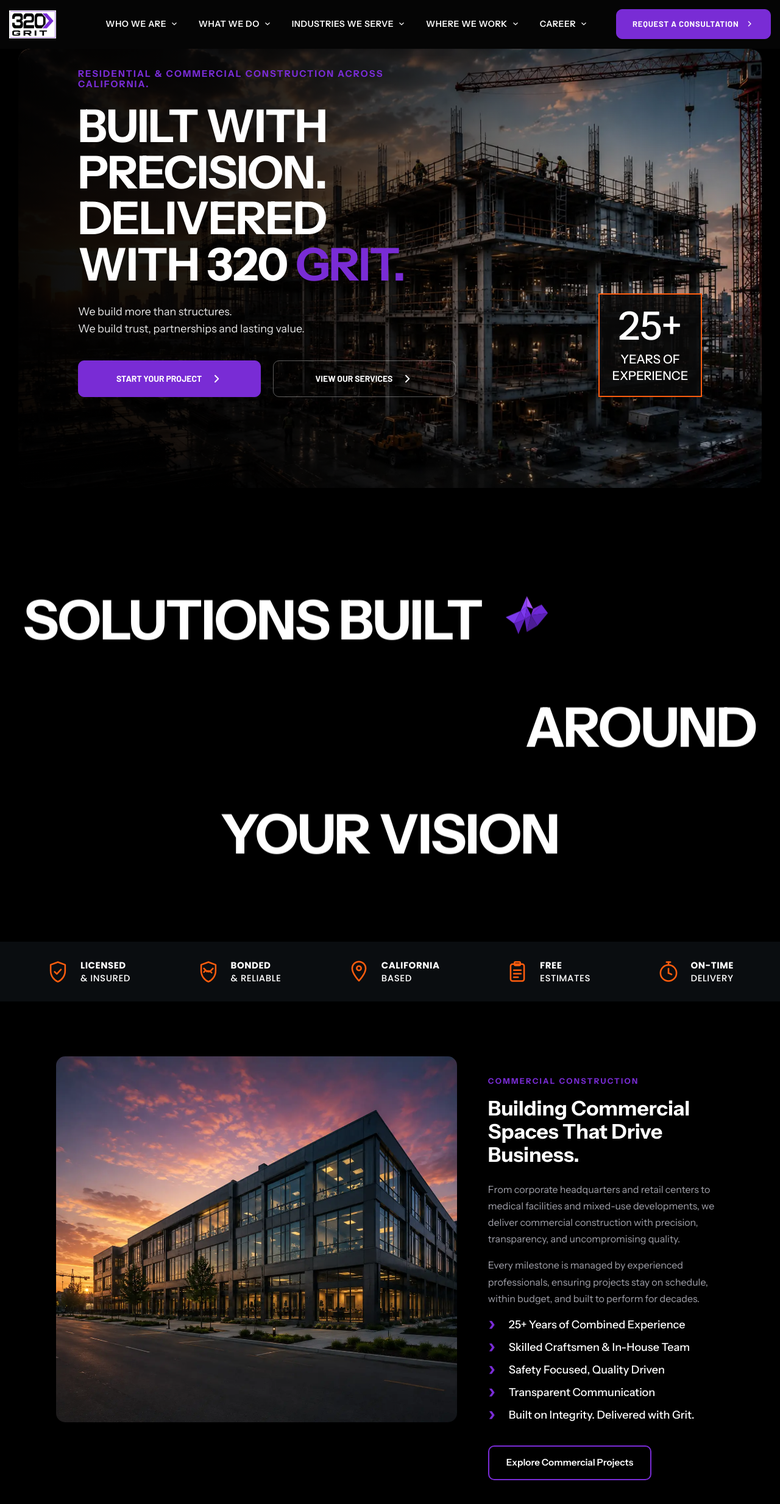
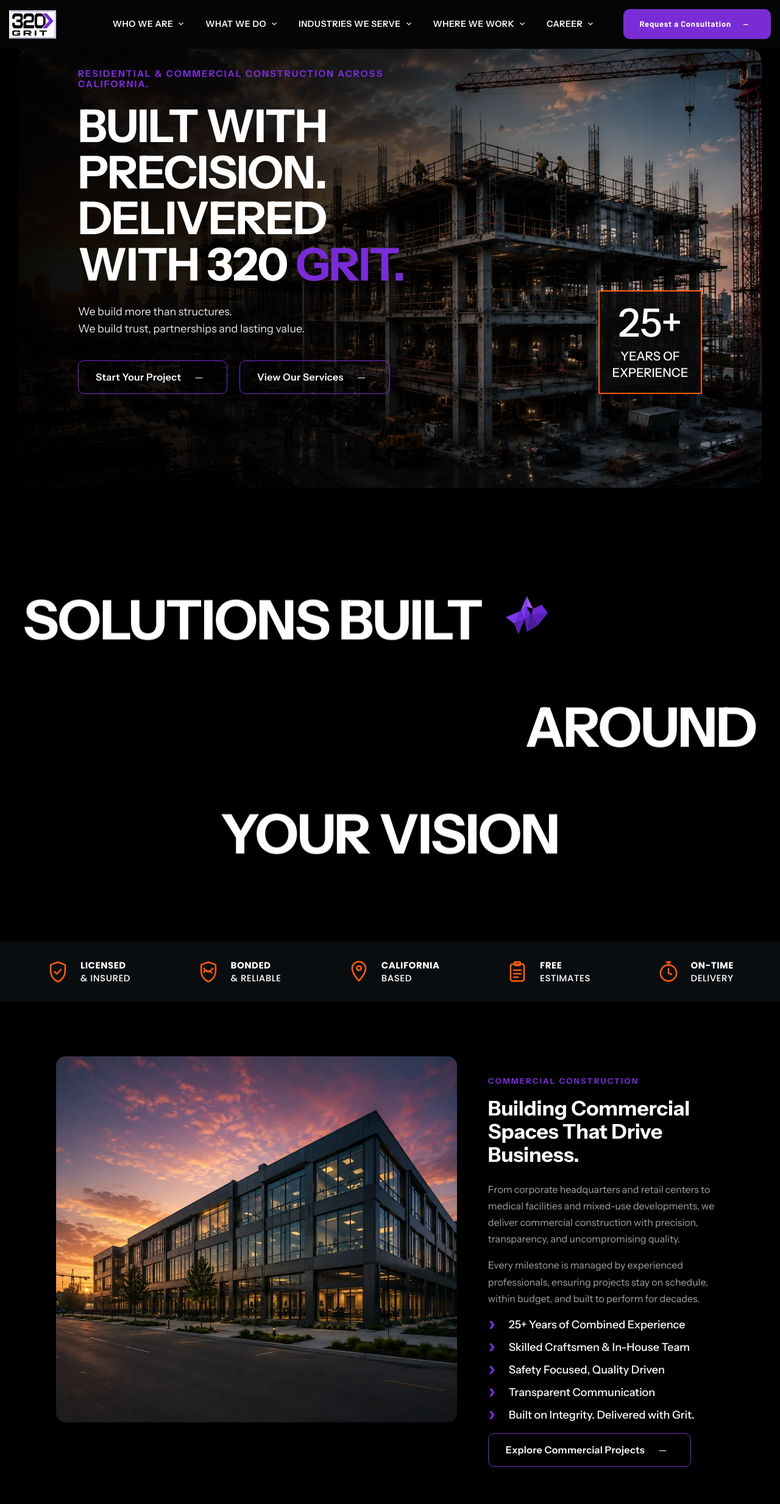
Before and after one commit to TaimoorWajid/website-320grit-angular, an Angular app: page / in a window 1280 px wide. Shown: the top 2466 px of the page at 61% size. Built offline with nearby package versions, Linux system fonts and the light colour scheme.

Commit message:
Buttons site-wide: Explore More style everywhere

```diff
--- a/src/app/features/home/components/home-hero/home-hero.component.html
+++ b/src/app/features/home/components/home-hero/home-hero.component.html
@@ -14,13 +14,13 @@
       <h1 class="home-hero__title">BUILT WITH<br />PRECISION.<br />DELIVERED<br />WITH 320 <span>GRIT.</span></h1>
       <p class="home-hero__sub">We build more than structures.<br />We build trust, partnerships and lasting value.</p>
       <div class="btn-group-320">
-        <a class="btn-320 btn-primary grit-magnetic" href="#contact-form" (click)="goTo('#contact-form', $event)">
-          <span>START YOUR PROJECT</span>
-          <svg class="btn-arrow" viewBox="0 0 24 24" fill="none" aria-hidden="true"><path d="M8 5L15 12L8 19" /></svg>
+        <a class="btn-explore grit-magnetic" href="#contact-form" (click)="goTo('#contact-form', $event)">
+          <span>Start Your Project</span>
+          <span class="btn-explore-dash" aria-hidden="true">—</span>
         </a>
-        <a class="btn-320 btn-outline grit-magnetic" href="#features" (click)="goTo('#features', $event)">
-          <span>VIEW OUR SERVICES</span>
-          <svg class="btn-arrow" viewBox="0 0 24 24" fill="none" aria-hidden="true"><path d="M8 5L15 12L8 19" /></svg>
+        <a class="btn-explore grit-magnetic" href="#features" (click)="goTo('#features', $event)">
+          <span>View Our Services</span>
+          <span class="btn-explore-dash" aria-hidden="true">—</span>
         </a>
       </div>
     </div>
--- a/src/app/features/home/components/home-process/home-process.component.html
+++ b/src/app/features/home/components/home-process/home-process.component.html
@@ -22,8 +22,8 @@
                 <hr class="phase-card__divider" />
                 <p class="phase-card__text">{{ phase.paragraph }}</p>
                 <!-- Source CTA has an empty href: keep the anchor, suppress navigation. -->
-                <a class="nectar-cta phase-card__cta" href="" (click)="$event.preventDefault()"
-                  ><span class="link_text">{{ phase.cta }} —</span></a
+                <a class="btn-explore phase-card__cta" href="" (click)="$event.preventDefault()"
+                  ><span>{{ phase.cta }}</span><span class="btn-explore-dash" aria-hidden="true">—</span></a
                 >
               </div>
               <div class="phase-card__photo" [style.background-image]="'url(' + phase.photo + ')'"
--- a/src/app/features/home/components/home-what-we-do/home-what-we-do.component.html
+++ b/src/app/features/home/components/home-what-we-do/home-what-we-do.component.html
@@ -26,13 +26,13 @@
             }
           </div>
           @if (card.href) {
-            <a class="nectar-cta" [routerLink]="card.href"
-              ><span class="link_text">{{ card.cta }}</span></a
+            <a class="btn-explore" [routerLink]="card.href"
+              ><span>{{ card.cta }}</span><span class="btn-explore-dash" aria-hidden="true">—</span></a
             >
           } @else {
             <!-- Source CTA carries an empty href: keep the anchor, suppress navigation. -->
-            <a class="nectar-cta" href="" (click)="$event.preventDefault()"
-              ><span class="link_text">{{ card.cta }}</span></a
+            <a class="btn-explore" href="" (click)="$event.preventDefault()"
+              ><span>{{ card.cta }}</span><span class="btn-explore-dash" aria-hidden="true">—</span></a
             >
           }
         </article>
--- a/src/app/layout/header/header.component.html
+++ b/src/app/layout/header/header.component.html
@@ -48,9 +48,9 @@
           </li>
         }
       </ul>
-      <a href="#contact-form" class="grit-nav__cta" (click)="goToAnchor('#contact-form', $event)">
-        <span>REQUEST A CONSULTATION</span>
-        <svg viewBox="0 0 24 24" fill="none" stroke="currentColor" stroke-width="2" aria-hidden="true"><path d="M9 6l6 6-6 6"/></svg>
+      <a href="#contact-form" class="btn-explore grit-nav__cta" (click)="goToAnchor('#contact-form', $event)">
+        <span>Request a Consultation</span>
+        <span class="btn-explore-dash" aria-hidden="true">—</span>
       </a>
     </nav>
 
```
